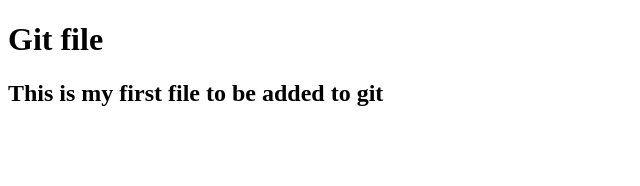
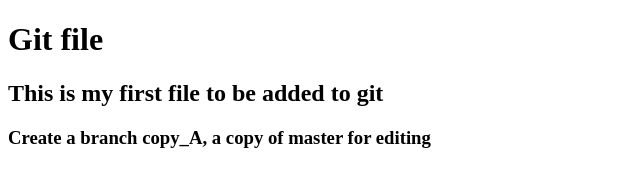
Before and after one commit to xlyuan2018/git_training, a plain HTML site: page index.html in a window 1280 px wide. Shown: the whole page, without its empty margins (0-640 px from the left). Drawn offline with Linux system fonts and the light colour scheme.

Commit message:
copyA_v1

```diff
--- a/index.html
+++ b/index.html
@@ -7,5 +7,6 @@
 
 <body>
 	<h2> This is my first file to be added to git </h2>
+	<h3> Create a branch copy_A, a copy of master for editing </h3>
 </body>
 </html>
```
Also changed, not shown: 1 other file.
